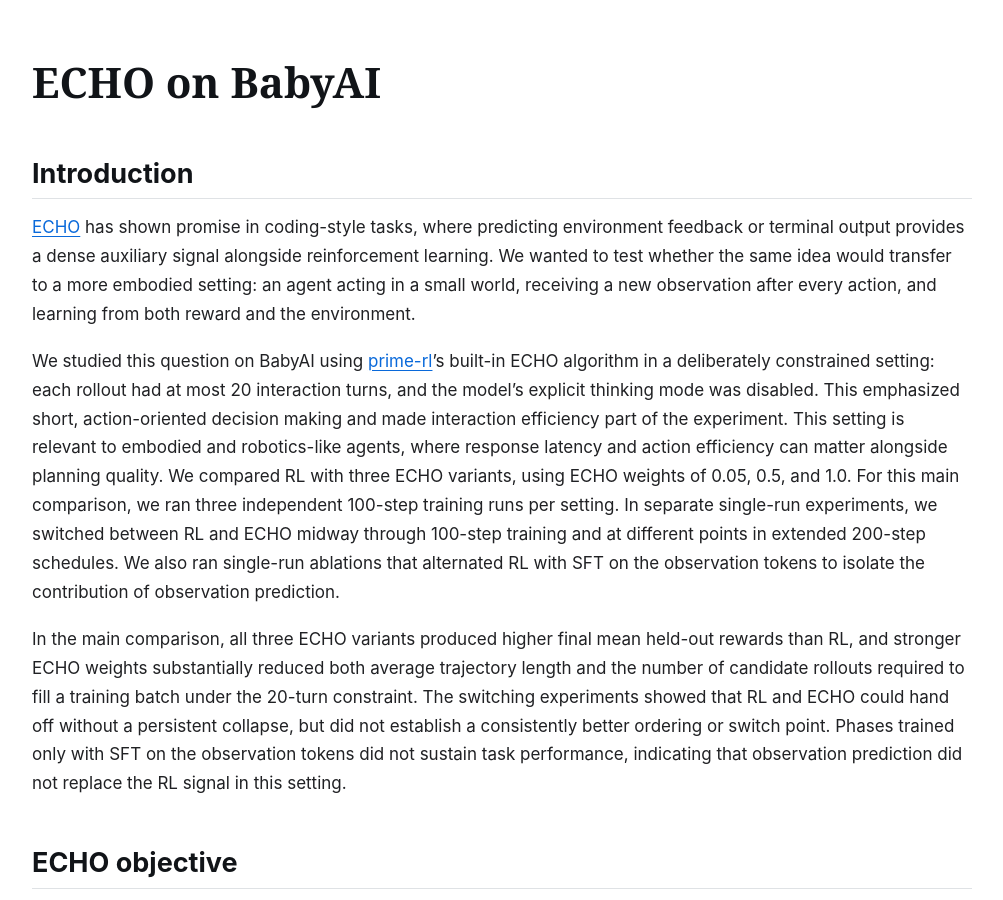
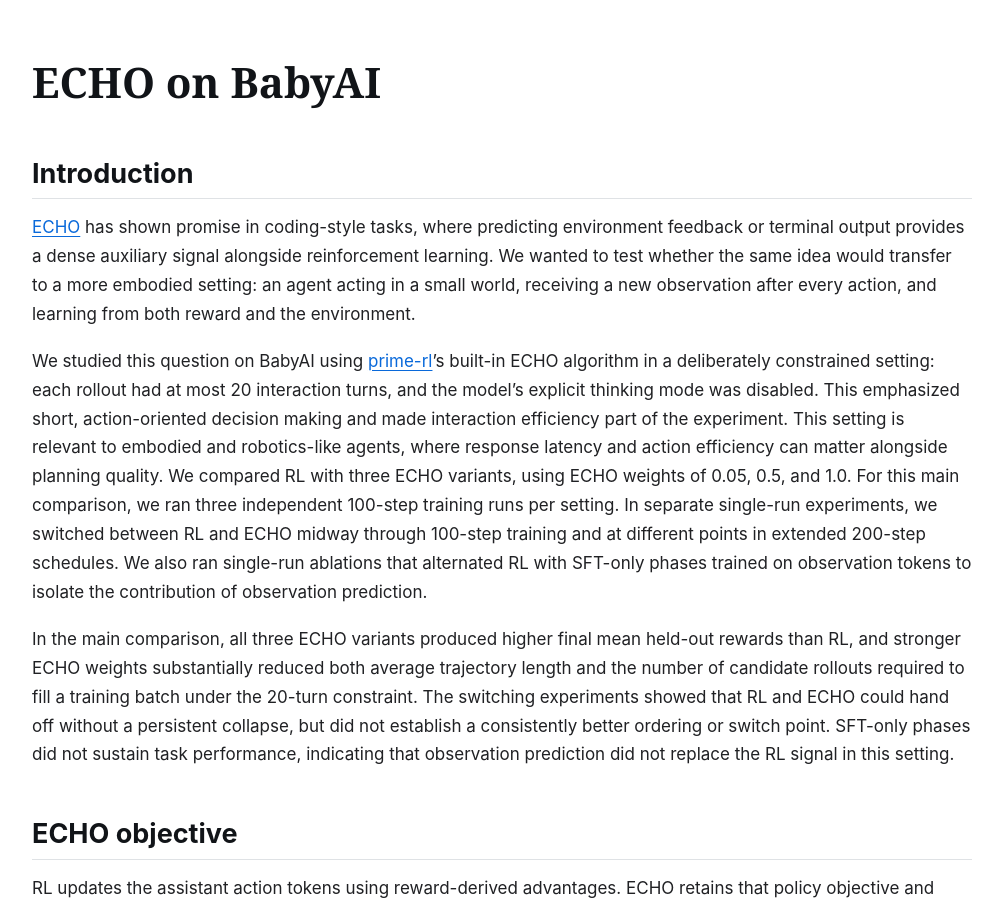
Before and after one commit to Bhoy1/echo-babyai-findings, a Jekyll site: the page built from index.md, in a window 1280 px wide and 900 px high. Shown: the whole window, without its empty margins (138-1141 px from the left). Built offline with Jekyll 4.4.1, drawn with Linux system fonts in a browser that asks for light colours; some of the changed text lies outside the part shown.

Commit message:
Standardize SFT-only ablation terminology

```diff
--- a/index.md
+++ b/index.md
@@ -11,9 +11,9 @@
 
 [ECHO](https://arxiv.org/abs/2605.24517) has shown promise in coding-style tasks, where predicting environment feedback or terminal output provides a dense auxiliary signal alongside reinforcement learning. We wanted to test whether the same idea would transfer to a more embodied setting: an agent acting in a small world, receiving a new observation after every action, and learning from both reward and the environment.
 
-We studied this question on BabyAI using [prime-rl](https://github.com/PrimeIntellect-ai/prime-rl)'s built-in ECHO algorithm in a deliberately constrained setting: each rollout had at most 20 interaction turns, and the model's explicit thinking mode was disabled. This emphasized short, action-oriented decision making and made interaction efficiency part of the experiment. This setting is relevant to embodied and robotics-like agents, where response latency and action efficiency can matter alongside planning quality. We compared RL with three ECHO variants, using ECHO weights of 0.05, 0.5, and 1.0. For this main comparison, we ran three independent 100-step training runs per setting. In separate single-run experiments, we switched between RL and ECHO midway through 100-step training and at different points in extended 200-step schedules. We also ran single-run ablations that alternated RL with SFT on the observation tokens to isolate the contribution of observation prediction.
+We studied this question on BabyAI using [prime-rl](https://github.com/PrimeIntellect-ai/prime-rl)'s built-in ECHO algorithm in a deliberately constrained setting: each rollout had at most 20 interaction turns, and the model's explicit thinking mode was disabled. This emphasized short, action-oriented decision making and made interaction efficiency part of the experiment. This setting is relevant to embodied and robotics-like agents, where response latency and action efficiency can matter alongside planning quality. We compared RL with three ECHO variants, using ECHO weights of 0.05, 0.5, and 1.0. For this main comparison, we ran three independent 100-step training runs per setting. In separate single-run experiments, we switched between RL and ECHO midway through 100-step training and at different points in extended 200-step schedules. We also ran single-run ablations that alternated RL with SFT-only phases trained on observation tokens to isolate the contribution of observation prediction.
 
-In the main comparison, all three ECHO variants produced higher final mean held-out rewards than RL, and stronger ECHO weights substantially reduced both average trajectory length and the number of candidate rollouts required to fill a training batch under the 20-turn constraint. The switching experiments showed that RL and ECHO could hand off without a persistent collapse, but did not establish a consistently better ordering or switch point. Phases trained only with SFT on the observation tokens did not sustain task performance, indicating that observation prediction did not replace the RL signal in this setting.
+In the main comparison, all three ECHO variants produced higher final mean held-out rewards than RL, and stronger ECHO weights substantially reduced both average trajectory length and the number of candidate rollouts required to fill a training batch under the 20-turn constraint. The switching experiments showed that RL and ECHO could hand off without a persistent collapse, but did not establish a consistently better ordering or switch point. SFT-only phases did not sustain task performance, indicating that observation prediction did not replace the RL signal in this setting.
 
 ## ECHO objective
 
@@ -171,9 +171,9 @@
 The asymmetric schedules showed different transition behavior. `RL (50) → ECHO (150)` reached `0.839` at the switch, dropped to `0.735` by step 65, and then recovered during the longer ECHO phase to finish at `0.818`, although it never exceeded its step-50 peak. `ECHO (50) → RL (150)` entered the RL phase at `0.761`, improved to `0.838` by step 65, reached `0.857` at step 195, and finished at `0.823`. This suggests that a short ECHO warmup was compatible with subsequent RL improvement, while ECHO could also preserve much of the behavior learned during an RL warmup after an initial dip. Because each schedule was run once, these results demonstrate feasibility rather than a generally superior ordering.
 
 
-## Observation-only SFT
+## SFT-only ablation
 
-Standard ECHO retains the RL policy objective while adding observation-token prediction. To isolate the contribution of observation prediction, we also tested SFT-only phases in which the RL policy objective was disabled, leaving only supervised next-token prediction over environment observations. This ablation asks whether observation prediction can maintain or improve task behavior on its own, or whether ECHO's effect depends on combining it with reward-weighted policy updates. These are single training runs, and each evaluation checkpoint reports the mean and standard deviation across three rollout replicates over 28 held-out tasks. For context, the figures include faint non-switched RL and ECHO 1.0 references from separate runs.
+Standard ECHO retains the RL policy objective while adding observation-token prediction. To isolate observation prediction, we tested SFT-only phases in which the RL objective was disabled and training used only supervised next-token prediction over observation tokens. This ablation asks whether observation prediction can maintain or improve task behavior on its own, or whether ECHO's effect depends on combining it with reward-weighted policy updates. These are single training runs, and each evaluation checkpoint reports the mean and standard deviation across three rollout replicates over 28 held-out tasks. For context, the figures include faint non-switched RL and ECHO 1.0 references from separate runs.
 
 ![Training and held-out evaluation for RL and SFT-only switches](figures/sft_switch_training_eval.png)
 
@@ -182,7 +182,7 @@
 
 We also tested repeated handoffs by dividing one 200-step run into four equal phases: `RL (50) → SFT-only (50) → RL (50) → SFT-only (50)`. This asks whether the loss observed under SFT-only training repeats after each switch and whether returning to RL can recover task performance more than once.
 
-![Four-phase RL and ECHO SFT schedule](figures/sft_four_phase_training_eval.png)
+![Four-phase RL and SFT-only schedule](figures/sft_four_phase_training_eval.png)
 
 
 The first RL phase raised held-out reward from `0.522` at initialization to `0.821` at step 50. The first SFT-only phase then reduced it to `0.631` at step 100. Returning to RL recovered the reward to `0.804` at step 150. The final SFT-only phase behaved differently from the first: reward briefly reached `0.814` at step 165 and finished at `0.790`, only slightly below its value at the second switch. This run shows that performance could recover when RL was restored and that repeated objective changes did not cause a persistent collapse. However, because the second SFT-only phase caused much less degradation than the first and the schedule was run only once, the experiment does not separate phase-order effects from training progress or evaluation noise.
```
